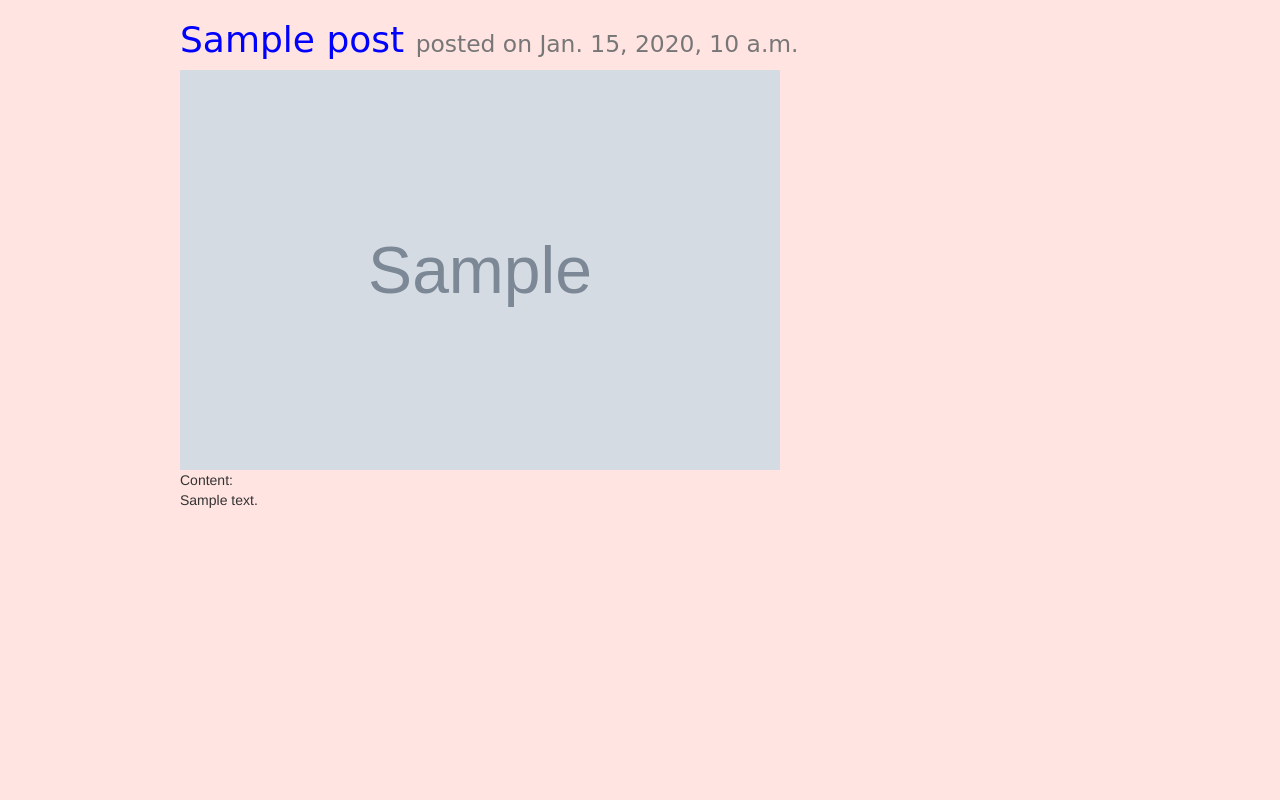
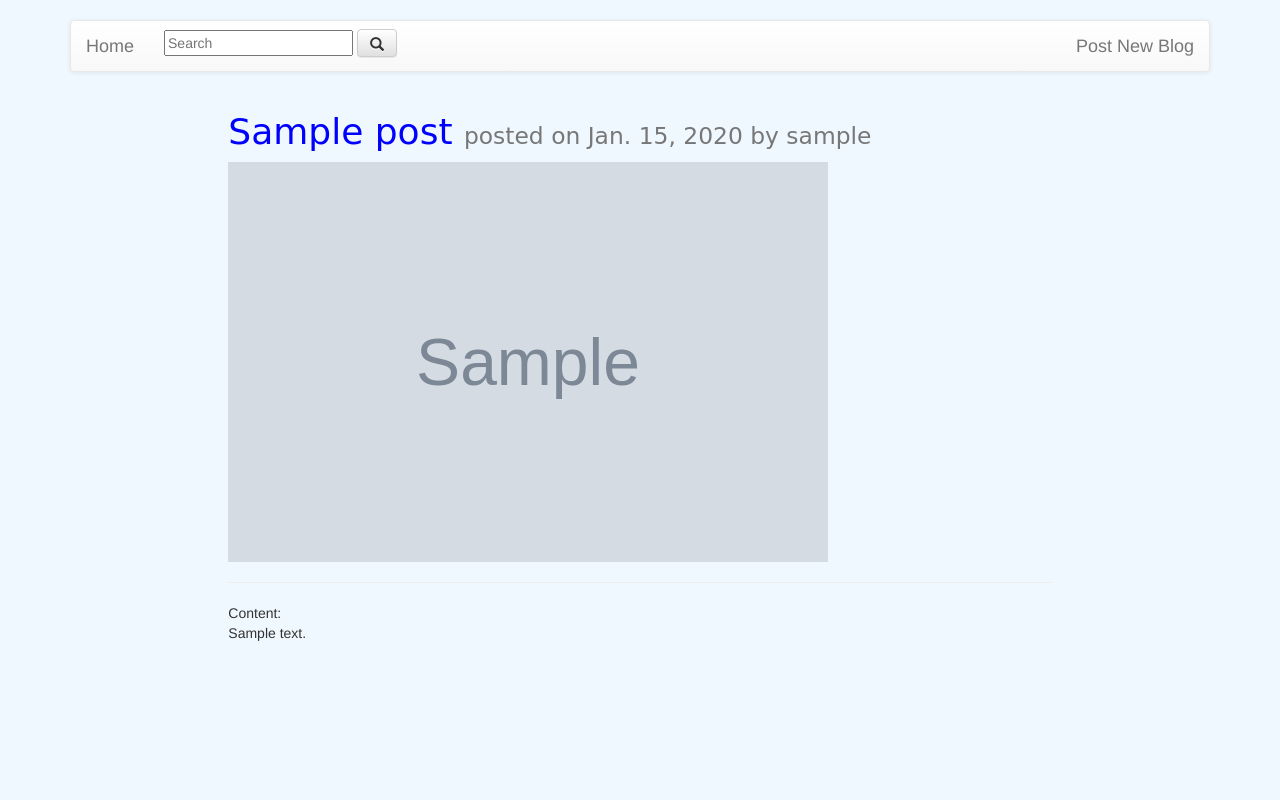
Before and after one commit to DevinDai13/MyBlog, a Django app: page /posts/1/ in a window 1280 px wide. Run offline with Django 3.2, Linux system fonts and the light colour scheme; tables that the repository leaves empty hold one stand-in row (values such as "Sample post"); grey boxes marked "Sample" are stand-in pictures; some libraries are stand-ins or nearby versions.

Commit message:
finished search / header / FB comments

```diff
--- a/myblog/posts/forms.py
+++ b/myblog/posts/forms.py
@@ -7,5 +7,7 @@ class PostForm(forms.ModelForm):
         fields = [
             "title",
             "content",
-            "image"
+            "image",
+            "draft",
+            "publish"
         ]
--- a/myblog/posts/models.py
+++ b/myblog/posts/models.py
@@ -1,7 +1,7 @@
 from django.db import models
 from django.db.models.signals import pre_save
 from django.utils.text import slugify
-
+from django.conf import settings
 
 # where the images are going to be uploaded to
 # images go to the Eg. images/2/car.jpg the post ID folder
@@ -9,10 +9,13 @@ def upload_location(instance, filename):
     return str(instance.id) + "/" + str(filename)
 
 class Post(models.Model):
+    user = models.ForeignKey(settings.AUTH_USER_MODEL, default=1, on_delete=models.CASCADE)  # authenticated user of the web app
     title = models.CharField(max_length = 120)
     image = models.ImageField(null=True, blank=True, width_field="width", height_field="height", upload_to=upload_location)
     height = models.IntegerField(default=0)
     width = models.IntegerField(default=0)
+    draft = models.BooleanField(default=False)
+    publish = models.DateField(auto_now=False, auto_now_add=False)
     content = models.TextField()
     last_updated = models.DateTimeField(auto_now=True, auto_now_add=False, null=True) #will update and be saved over and over when it gets updated
     timestamp = models.DateTimeField(auto_now_add=True) # saved and set only one time
--- a/myblog/posts/views.py
+++ b/myblog/posts/views.py
@@ -1,7 +1,8 @@
 from django.shortcuts import render, get_object_or_404, redirect
 from django.http import HttpResponse, HttpResponseRedirect
 from django.core.paginator import Paginator, EmptyPage, PageNotAnInteger
-
+import urllib.parse
+from django.utils import timezone
 from django.urls import reverse
 from .models import Post
 from .forms import PostForm
@@ -9,6 +10,10 @@ from .forms import PostForm
 
 def post_list(request):
     queryset = Post.objects.all().order_by("-timestamp") # order from most recent to oldest negative timestamp
+
+    query = request.GET.get("q")
+    if query:
+        queryset = queryset.filter(title__icontains=query)
     paginator = Paginator(queryset, 5) # Show 5 per page
     page_request_var = 'page'
     page = request.GET.get(page_request_var)
@@ -33,9 +38,13 @@ def post_list(request):
     return render(request, "base.html", context_data)
 
 def post_create(request):
+    if not request.user.is_staff or not request.user.is_superuser or not request.user.is_authenticated:   # if not a staff or suepruser, unalbe to create post
+        raise Http404
+
     form = PostForm(request.POST or None, request.FILES or None)
     if form.is_valid():
         instance = form.save(commit=False)
+        instance.user = request.user   # assume user is logged in
         instance.save()
         return HttpResponseRedirect(reverse("post_detail", kwargs={"id":instance.id}))
 
@@ -46,13 +55,17 @@ def post_create(request):
 
 def post_detail(request, id=None): #named paramter
     instance = get_object_or_404(Post, id=id) # this is the query that we used to access the database
+    share_string = urllib.parse.quote(instance.content)
     context_data = {
         "title":instance.title,
-        "instance":instance
+        "instance":instance,
+        "share_string":share_string,
     }
     return render(request, "post_detail.html", context_data)
 
 def post_update(request, id=None):
+    if not request.user.is_staff or not request.user.is_superuser:   # if not a staff or suepruser, unalbe to edit post
+        raise Http404
     instance = get_object_or_404(Post, id=id) # this is the query that we used to access the database
     form = PostForm(request.POST or None, request.FILES or None, instance=instance)
     if form.is_valid():
@@ -69,6 +82,8 @@ def post_update(request, id=None):
 
 
 def post_delete(request, id=None):
+    if not request.user.is_staff or not request.user.is_superuser:   # if not a staff or suepruser, unalbe to delete post
+        raise Http404
     instance = get_object_or_404(Post, id=id)
     instance.delete()
     return redirect("post_list")
--- a/myblog/static/css/base.css
+++ b/myblog/static/css/base.css
@@ -1,5 +1,5 @@
 body{
-    background-color: #FFE4E1;
+    background-color: #F0F8FF;
 }
 
 h1 {
--- a/myblog/templates/base.html
+++ b/myblog/templates/base.html
@@ -16,21 +16,47 @@
 </head>
 
 <body>
+  <!--using the facebook comment plugin to display facebook comment-->
+  <div id="fb-root"></div>
+  <script async defer crossorigin="anonymous" src="https://connect.facebook.net/en_US/sdk.js#xfbml=1&version=v7.0" nonce="pUtynZP9"></script>
+
 
 <div class="container">
 {% block content %}
 
-<h1>My Timeline</h1>
+<h1> </h1>
+<nav class="navbar navbar-default">
+  <div class="container-fluid">
+    <!-- Brand and toggle get grouped for better mobile display -->
+    <div class="navbar-header">
+      <a class="navbar-brand" href="{% url 'post_list' %}">Home</a>
+    </div>
+
+      <form class="navbar-form navbar-left">
+        <div class="form-group">
+          <input type="text" name="q" placeholder="Search" value="{{request.get.q}}">
+        </div>
+        <button type="submit" class="btn btn-default"><span class="glyphicon glyphicon-search" aria-hidden="true"></span>
+        </button>
+      </form>
+
+      <ul class="nav navbar-nav navbar-right">
+        <a class="navbar-brand" href="{% url 'post_create' %}">Post New Blog</a>
+      </ul>
+    </div><!-- /.navbar-collapse -->
+  </div><!-- /.container-fluid -->
+</nav>
+
 
 {% for obj in post_list %}
 <div class="row">
-    <div class="col-sm-7 col-sm-offset-2">
+    <div class="col-sm-6 col-sm-offset-3">
       <div class="thumbnail">
         {%if obj.image%}
           <img src='{{obj.image.url}}' alt="Unable to display image" class="post_image" width="620" height="400" style="margin:0px 10px"/>
         {%endif%}
         <div class="caption">
-          <h3>{{obj.title}}</a> <small>posted {{obj.timestamp | timesince}} ago</small></h3>
+          <h3>{{obj.title}}</a> <small>posted {{obj.timestamp | timesince}} ago by {{obj.user}}</small></h3>
           <p>Content: {{obj.content | linebreaks | truncatechars:150}}</p>
           <p><a href="{% url 'post_detail' obj.id %}" class="btn btn-primary" role="button">View detail</a> <a href="{% url 'post_edit' obj.id %}" class="btn btn-default" role="button">Edit post</a>
             <a href="{% url 'post_delete' obj.id %}" class="btn btn-primary" role="button">Delete</a></p>
--- a/myblog/templates/post_detail.html
+++ b/myblog/templates/post_detail.html
@@ -1,12 +1,43 @@
 {% extends "base.html" %}
 
 {% block content %}
+<h1> </h1>
+<nav class="navbar navbar-default">
+    <div class="container-fluid">
+      <!-- Brand and toggle get grouped for better mobile display -->
+      <div class="navbar-header">
+        <a class="navbar-brand" href="{% url 'post_list' %}">Home</a>
+      </div>
 
-<div class="col-sm-8 col-sm-offset-1">
-<h1>{{title}} <small>posted on {{instance.timestamp}}</small></h1>
+        <form class="navbar-form navbar-left">
+          <div class="form-group">
+            <input type="text" name="q" placeholder="Search">
+          </div>
+          <button type="submit" class="btn btn-default"><span class="glyphicon glyphicon-search" aria-hidden="true"></span>
+          </button>
+        </form>
+
+        <ul class="nav navbar-nav navbar-right">
+          <a class="navbar-brand" href="{% url 'post_create' %}">Post New Blog</a>
+        </ul>
+      </div><!-- /.navbar-collapse -->
+    </div><!-- /.container-fluid -->
+  </nav>
+
+<div class="col-sm-8 col-sm-offset-2">
+<h1>{{title}} <small>posted on {{instance.publish}} by {{instance.user}}</small></h1>
 {%if instance.image%}
     <img src='{{instance.image.url}}' alt="Unable to display image" class="post_image" width="600" height="400"/><br>
 {%endif%}
+
+<hr/>
 Content: {{instance.content | linebreaks}}</br>
 
+<p><div class="fb-like" data-href="{{request.build_absolute_uri}}" data-width="" data-layout="button_count" data-action="like" data-size="large" data-share="true"></div></p>
+</br>
+<div class="fb-comments" data-href="{{request.build_absolute_uri}}" data-numposts="5" data-width=""></div>
+
+
+</div>
+
 {% endblock content %}
```
Also changed, not shown: myblog/posts/templatetags/urlify.py (added, +8 -0 lines), myblog/templates/form.html (+14 -2 lines), media_cdn/10/anime_wallpaper.jpg (added), media_cdn/13/4k-anime1_wallpaper.jpg (added), myblog/posts/migrations/0004_auto_20200622_1615.py (added), myblog/posts/migrations/0005_auto_20200622_2132.py (added), myblog/posts/templatetags/__init__.py (added), 1 other file.
